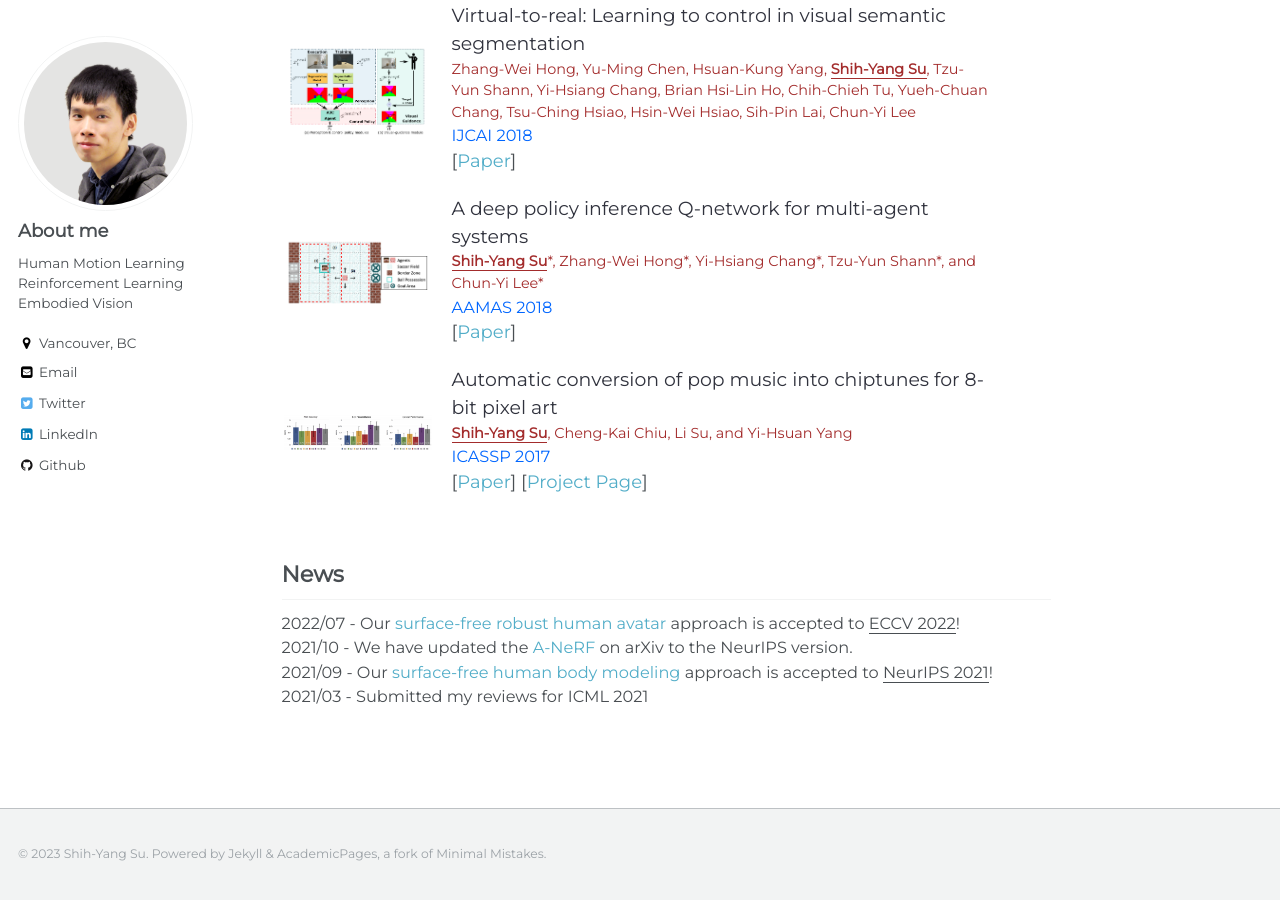
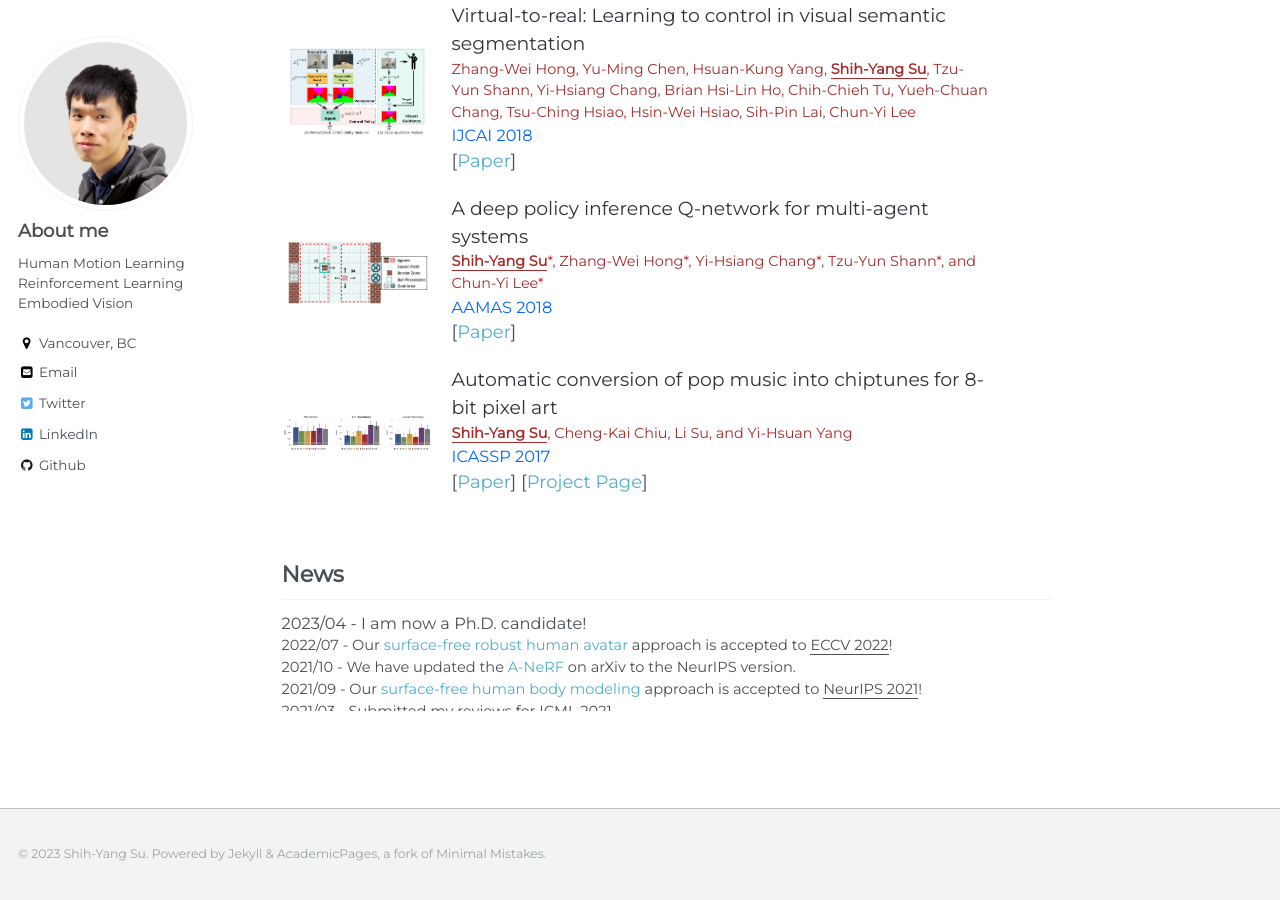
Before and after one commit to LemonATsu/LemonATsu.github.io, a Jekyll site: the page built from _pages/about.md, in a window 1280 px wide and 900 px high, scrolled down 1682 px. Built offline with Jekyll 4.4.1, drawn with Linux system fonts in a browser that asks for light colours.

Commit message:
update cand

```diff
--- a/_pages/about.md
+++ b/_pages/about.md
@@ -116,6 +116,8 @@ During my study, I am fortunate to have opportunities to work with [Dr. Michael
 
 ## News
 <div class="news" style="font-size:0.9em;width: 100%; height: 100px; overflow-y: scroll;">
+2023/04 - I am now a Ph.D. candidate! <br>
+<div class="news" style="font-size:0.9em;width: 100%; height: 100px; overflow-y: scroll;">
 2022/07 - Our <a href="https://lemonatsu.github.io/danbo/">surface-free robust human avatar</a> approach is accepted to <u>ECCV 2022</u>! <br>
 2021/10 - We have updated the <a href="https://arxiv.org/abs/2102.06199">A-NeRF</a> on arXiv to the NeurIPS version. <br>
 2021/09 - Our <a href="https://lemonatsu.github.io/anerf/">surface-free human body modeling</a> approach is accepted to <u>NeurIPS 2021</u>! <br>
```
